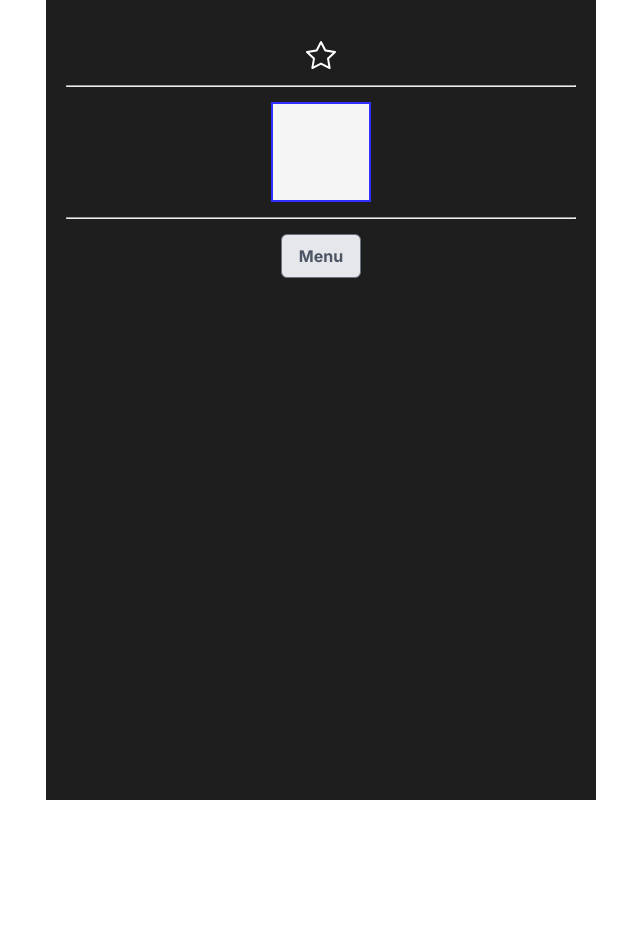
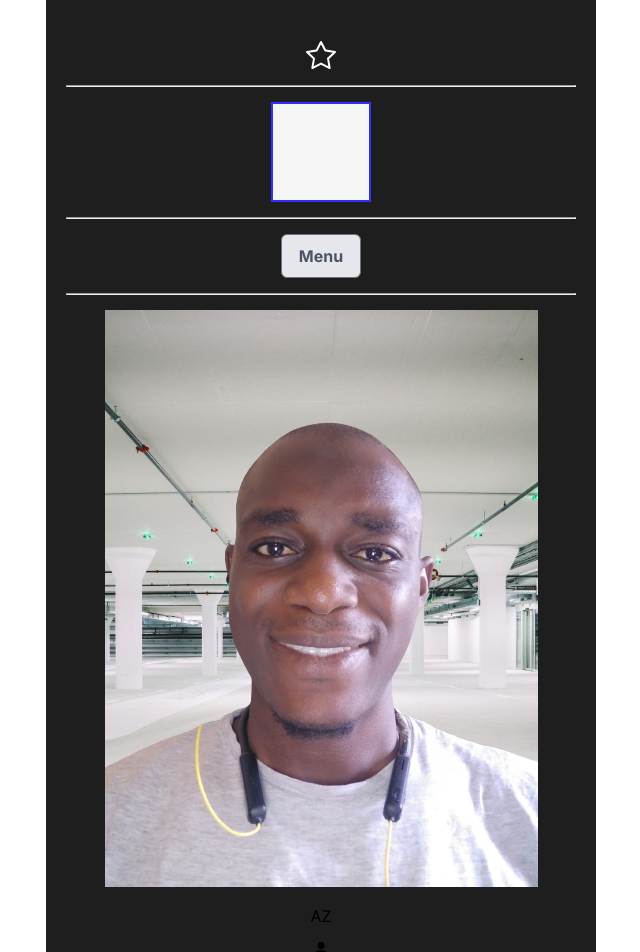
Before and after one commit to adex-badr18/scrimba-component-library, a React (Vite) app: page / in a window 1280 px wide. Shown: the top 952 px of the page, without its empty margins (319-959 px from the left). Before the commit the page ends 800 px from the top, so only its background shows below. Built offline with nearby package versions, Linux system fonts and the light colour scheme.

Commit message:
Create a reusable Avatar component

```diff
--- a/src/App.jsx
+++ b/src/App.jsx
@@ -2,6 +2,7 @@ import './App.css';
 import Menu from './components/Menu/index';
 import Star from './components/Star';
 import Box from './components/Box';
+import Avatar from './components/Avatar';
 
 function App() {
     const menus = ["Home", "Products", "Services", "About", "Contact",];
@@ -24,6 +25,12 @@ function App() {
                     })}
                 </Menu.Dropdown>
             </Menu>
+
+            <hr />
+
+            <Avatar src='/dp-bg.png' alt='Badrudeen' />
+            <Avatar>AZ</Avatar>
+            <Avatar />
         </main>
     )
 }
--- /dev/null
+++ b/src/components/Avatar.jsx
@@ -0,0 +1,18 @@
+import classNames from "classnames";
+import { IoPersonSharp } from "react-icons/io5";
+
+export default function Avatar({ children, src, alt, ...rest }) {
+    let classes = 'avatar';
+    classes += children ? ' avatar-letters' : '';
+    classes += !children && !src ? ' avatar-icon' : '';
+
+    return (
+        <div className={classes}>
+            {
+                src ?
+                    <img src={src} alt={alt} className={classes} /> :
+                    children ? children : <IoPersonSharp />
+            }
+        </div>
+    )
+}
```
Also changed, not shown: public/dp-bg.png (added).
